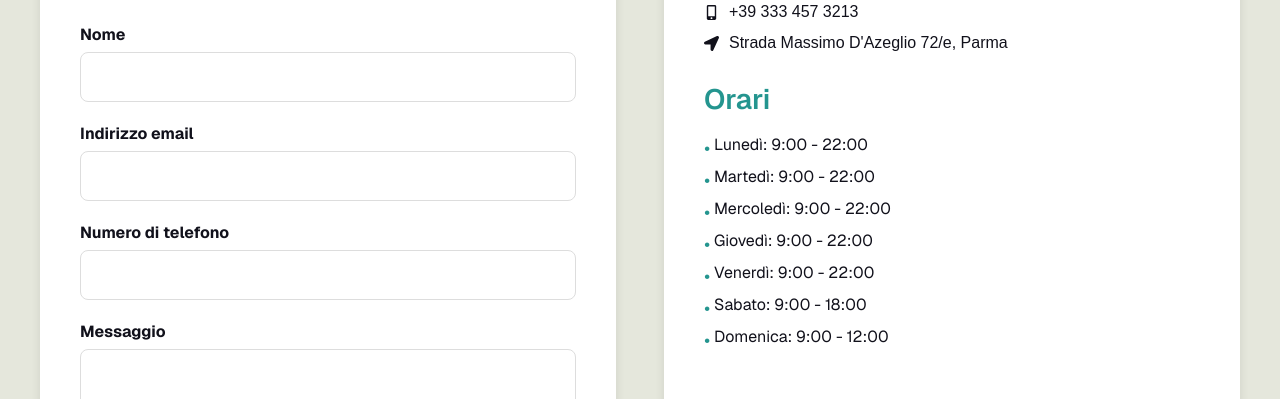
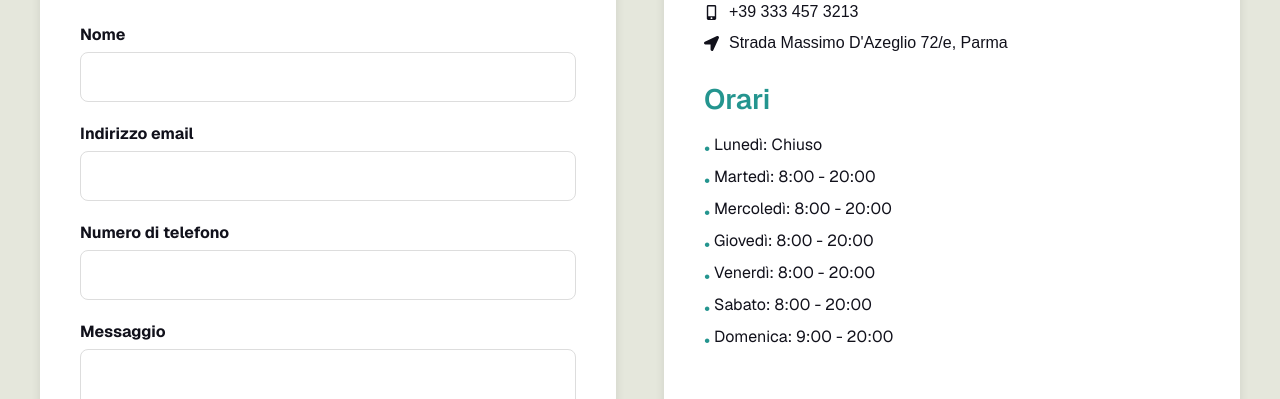
Before and after one commit to DennisTurco/FusaCafe, a Next.js app: page / in a window 1280 px wide. Shown: the part 960-1359 px from the top of the page. Built offline with nearby package versions, Linux system fonts and the light colour scheme; no server answers.

Commit message:
aggiornamento orari apertura

```diff
--- a/components/ContactSection.tsx
+++ b/components/ContactSection.tsx
@@ -165,13 +165,13 @@ const ContactForm = () => {
                     <br />
                     <h3>Orari</h3>
                     <ul>
-                        <li>Lunedì: 9:00 - 22:00</li>
-                        <li>Martedì: 9:00 - 22:00</li>
-                        <li>Mercoledì: 9:00 - 22:00</li>
-                        <li>Giovedì: 9:00 - 22:00</li>
-                        <li>Venerdì: 9:00 - 22:00</li>
-                        <li>Sabato: 9:00 - 18:00</li>
-                        <li>Domenica: 9:00 - 12:00</li>
+                        <li>Lunedì: Chiuso</li>
+                        <li>Martedì: 8:00 - 20:00</li>
+                        <li>Mercoledì: 8:00 - 20:00</li>
+                        <li>Giovedì: 8:00 - 20:00</li>
+                        <li>Venerdì: 8:00 - 20:00</li>
+                        <li>Sabato: 8:00 - 20:00</li>
+                        <li>Domenica: 9:00 - 20:00</li>
                     </ul>
                 </div>
             </div>
```
